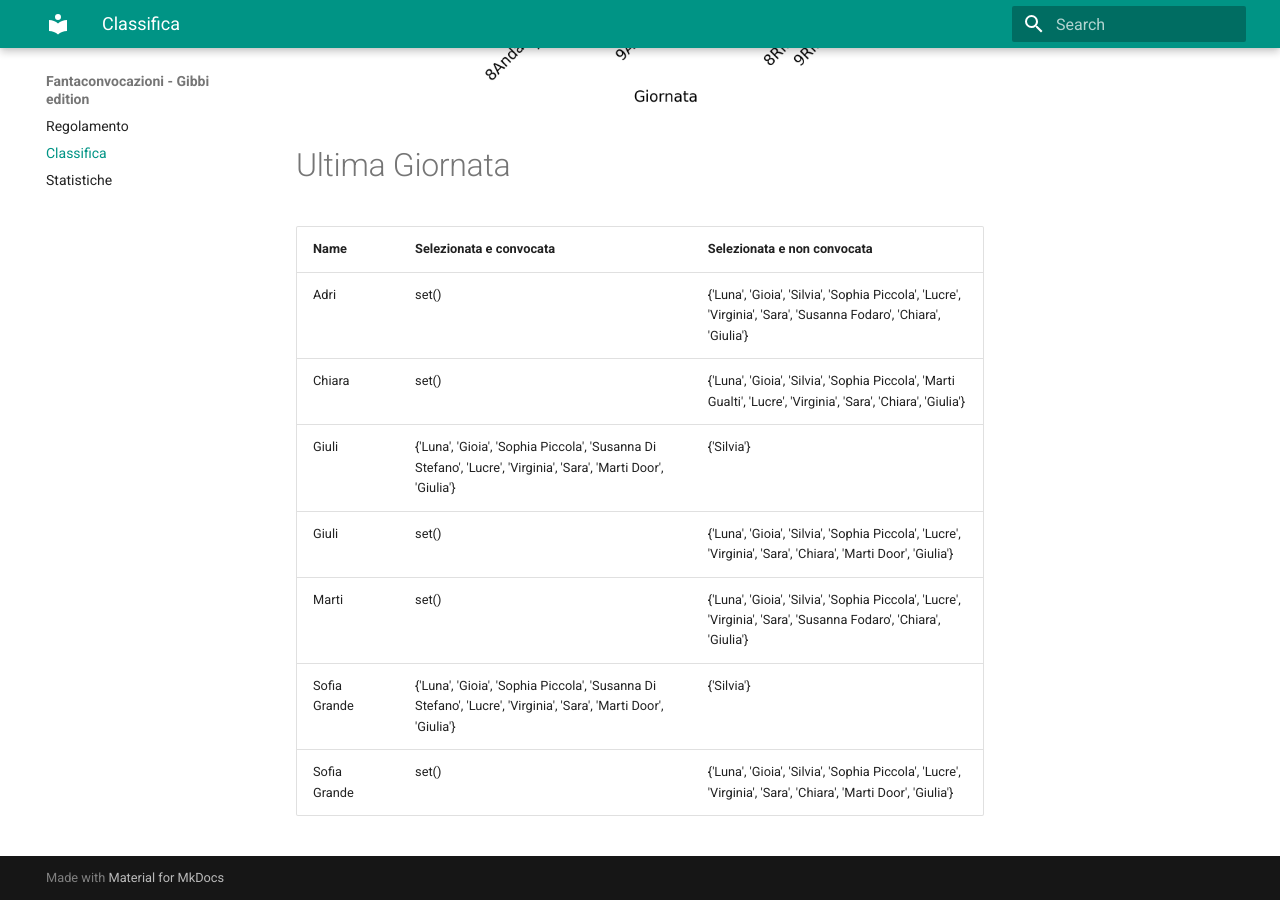
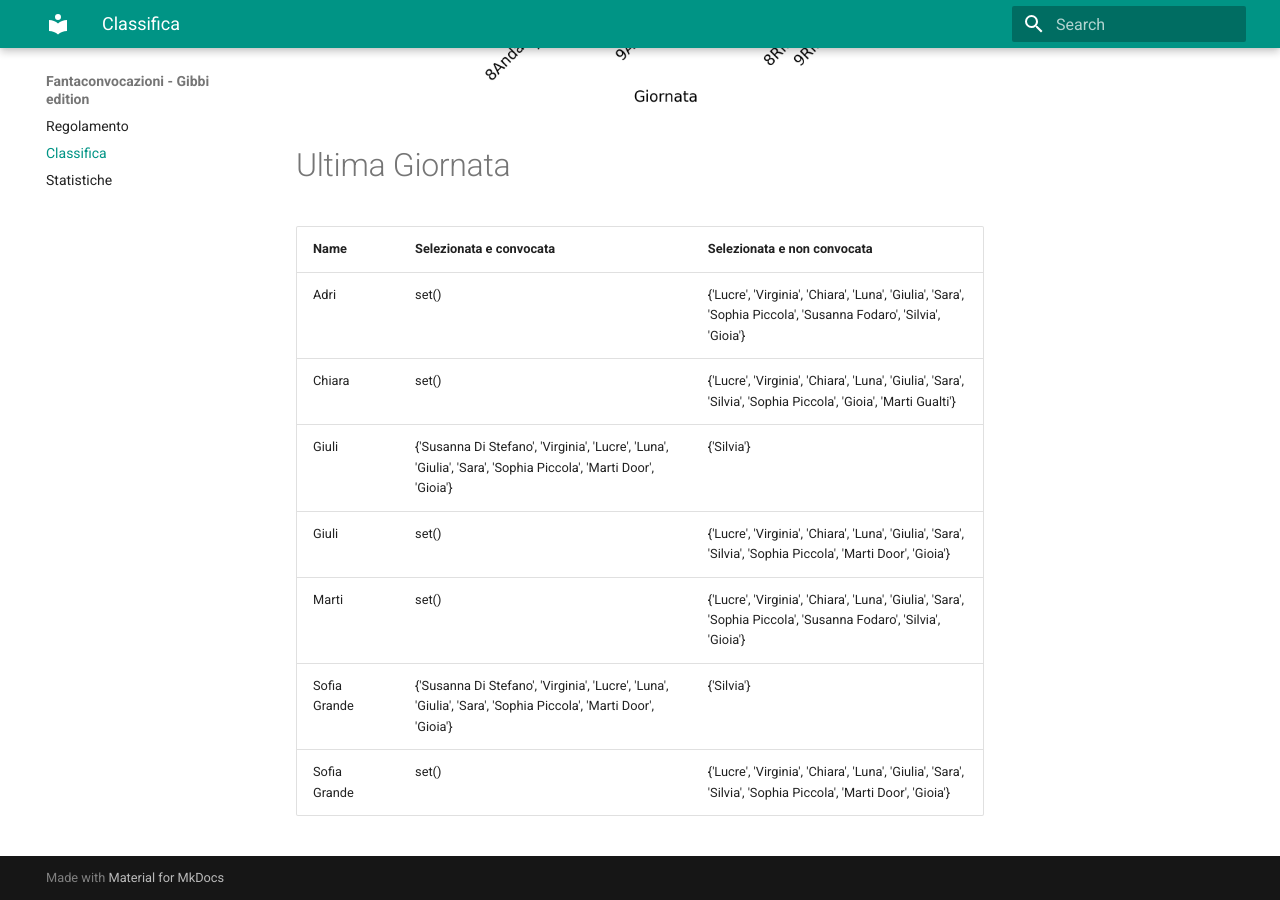
Before and after one commit to martinig94/fantagibbi, an MkDocs documentation site: the page built from docs/Classifica.md, in a window 1280 px wide and 900 px high, scrolled down 1003 px. Built offline with MkDocs 1.6.1 and Material for MkDocs 9.7.7, drawn with Linux system fonts in a browser that asks for light colours.

Commit message:
Auto-update from main.py

```diff
--- a/docs/Classifica.md
+++ b/docs/Classifica.md
@@ -18,11 +18,11 @@
 <!-- START_TABLE CORRECT -->
 | Name         | Selezionata e convocata                                                                                        | Selezionata e non convocata                                                                                      |
 |:-------------|:---------------------------------------------------------------------------------------------------------------|:-----------------------------------------------------------------------------------------------------------------|
-| Adri         | set()                                                                                                          | {'Luna', 'Gioia', 'Silvia', 'Sophia Piccola', 'Lucre', 'Virginia', 'Sara', 'Susanna Fodaro', 'Chiara', 'Giulia'} |
-| Chiara       | set()                                                                                                          | {'Luna', 'Gioia', 'Silvia', 'Sophia Piccola', 'Marti Gualti', 'Lucre', 'Virginia', 'Sara', 'Chiara', 'Giulia'}   |
-| Giuli        | {'Luna', 'Gioia', 'Sophia Piccola', 'Susanna Di Stefano', 'Lucre', 'Virginia', 'Sara', 'Marti Door', 'Giulia'} | {'Silvia'}                                                                                                       |
-| Giuli        | set()                                                                                                          | {'Luna', 'Gioia', 'Silvia', 'Sophia Piccola', 'Lucre', 'Virginia', 'Sara', 'Chiara', 'Marti Door', 'Giulia'}     |
-| Marti        | set()                                                                                                          | {'Luna', 'Gioia', 'Silvia', 'Sophia Piccola', 'Lucre', 'Virginia', 'Sara', 'Susanna Fodaro', 'Chiara', 'Giulia'} |
-| Sofia Grande | {'Luna', 'Gioia', 'Sophia Piccola', 'Susanna Di Stefano', 'Lucre', 'Virginia', 'Sara', 'Marti Door', 'Giulia'} | {'Silvia'}                                                                                                       |
-| Sofia Grande | set()                                                                                                          | {'Luna', 'Gioia', 'Silvia', 'Sophia Piccola', 'Lucre', 'Virginia', 'Sara', 'Chiara', 'Marti Door', 'Giulia'}     |
+| Adri         | set()                                                                                                          | {'Lucre', 'Virginia', 'Chiara', 'Luna', 'Giulia', 'Sara', 'Sophia Piccola', 'Susanna Fodaro', 'Silvia', 'Gioia'} |
+| Chiara       | set()                                                                                                          | {'Lucre', 'Virginia', 'Chiara', 'Luna', 'Giulia', 'Sara', 'Silvia', 'Sophia Piccola', 'Gioia', 'Marti Gualti'}   |
+| Giuli        | {'Susanna Di Stefano', 'Virginia', 'Lucre', 'Luna', 'Giulia', 'Sara', 'Sophia Piccola', 'Marti Door', 'Gioia'} | {'Silvia'}                                                                                                       |
+| Giuli        | set()                                                                                                          | {'Lucre', 'Virginia', 'Chiara', 'Luna', 'Giulia', 'Sara', 'Silvia', 'Sophia Piccola', 'Marti Door', 'Gioia'}     |
+| Marti        | set()                                                                                                          | {'Lucre', 'Virginia', 'Chiara', 'Luna', 'Giulia', 'Sara', 'Sophia Piccola', 'Susanna Fodaro', 'Silvia', 'Gioia'} |
+| Sofia Grande | {'Susanna Di Stefano', 'Virginia', 'Lucre', 'Luna', 'Giulia', 'Sara', 'Sophia Piccola', 'Marti Door', 'Gioia'} | {'Silvia'}                                                                                                       |
+| Sofia Grande | set()                                                                                                          | {'Lucre', 'Virginia', 'Chiara', 'Luna', 'Giulia', 'Sara', 'Silvia', 'Sophia Piccola', 'Marti Door', 'Gioia'}     |
 <!-- END_TABLE CORRECT -->
```
